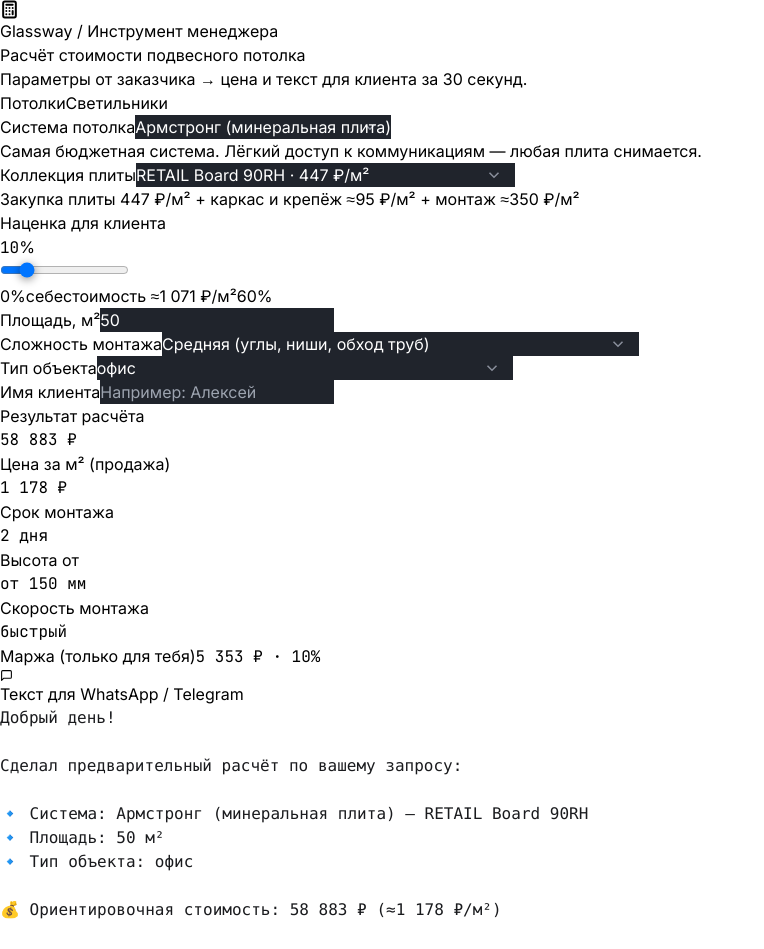
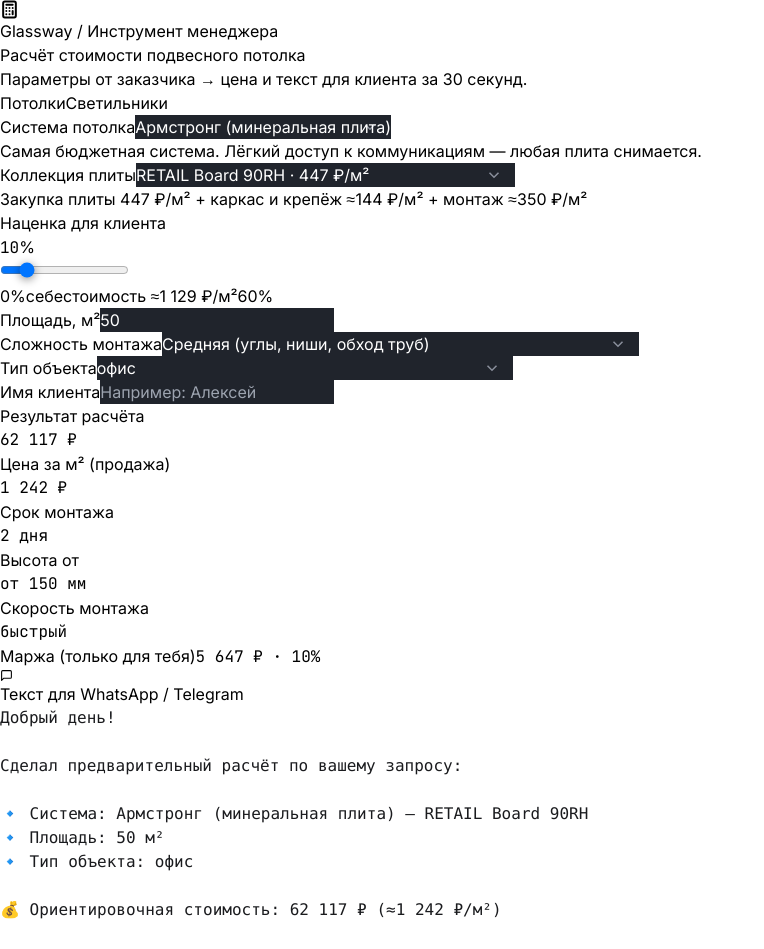
Before and after one commit to airazzeup-svg/glassway-calculator, a React (Vite) app: page / in a window 1280 px wide. Shown: the top 949 px of the page, without its empty margins (0-764 px from the left). Built offline with nearby package versions, Linux system fonts and the light colour scheme.

Commit message:
Update CeilingCalculator.jsx

```diff
--- a/src/CeilingCalculator.jsx
+++ b/src/CeilingCalculator.jsx
@@ -29,8 +29,15 @@
   artus_7: { label: "ARTUS Board 7мм SA (Спецстрой-Р)", price: 326.13 }
 };
 
-// Усреднённый расход каркаса T-24 (Албес) + крепёж на 1 м2, по накладной
-const ARMSTRONG_FRAME_PER_M2 = 95; // руб/м2 — каркас+уголок+подвесы+крепёж
+// Усреднённый расход каркаса T-24 (Албес) + крепёж на 1 м2.
+// Пересчитано по счёту Спецстрой-Р №19470 от 29.06.2026:
+//   Профиль T-24 NORMA белый: 3,3 пог.м/м² (норма для сетки 600×600, оба направления) × 31,37 ₽/пог.м ≈ 103,5 ₽/м²
+//   Уголок PL 19х24 9003 белый (Албес): 0,6 пог.м/м² (усреднённо, для помещения ~50м²) × 51,30 ₽/пог.м ≈ 30,8 ₽/м²
+//   Европодвес: 0,7 шт/м² × 6,34 ₽/шт ≈ 4,4 ₽/м²
+//   Мелкий крепёж (дюбели, саморезы — не в счёте): ≈5 ₽/м²
+// Итого ≈144 ₽/м². Норма на уголок условная (реально зависит от периметра, не только площади) —
+// если знаешь точный периметр объекта, эту цифру стоит скорректировать вручную.
+const ARMSTRONG_FRAME_PER_M2 = 144; // руб/м2 — каркас+уголок+подвесы+крепёж
 const ARMSTRONG_WORK_PER_M2 = 350; // руб/м2 — типовая стоимость монтажных работ
 
 // ---------- Прайс Декоформ Реутов на кубообразный потолок (оцинковка, от 30.03.2026) ----------
@@ -265,8 +272,18 @@
 const GRILIATO_CLASSIC_SUSPENSION_PRICE = 15; // руб/шт, подвес
 const GRILIATO_CLASSIC_CORNER_PRICE_PER_M = 40; // руб/м.п., уголок
 
-// Нормы расхода на 1м2 — упрощённые усреднённые нормы (не зависят от ячейки, выбор ячейки убран из интерфейса)
-const GRILIATO_RAIL_PER_M2 = 8; // м.п./м2 для мама/папа (усреднённая норма по типовой ячейке)
+// Доступные размеры ячейки (мм) — влияют на расход мама/папа на м².
+// Чем меньше ячейка, тем чаще идут рейки и тем выше расход материала.
+const GRILIATO_CELL_SIZES = ["100", "125", "150", "200", "300"];
+const GRILIATO_DEFAULT_CELL = "125"; // соответствует прежней усреднённой норме 8 м.п./м²
+
+// Нормы расхода на 1м2, зависящие от размера ячейки:
+// на каждый пог. метр перпендикулярного направления нужно 1000/ячейка(мм) рядов реек,
+// то есть расход мама (и отдельно папа) на м² = 1000 / cellSizeMm (м.п./м²).
+function griliatoRailPerM2(cellSizeMm) {
+  const c = Number(cellSizeMm) || Number(GRILIATO_DEFAULT_CELL);
+  return 1000 / c;
+}
 const GRILIATO_CONNECTOR_PER_M2 = 0.4; // шт/м2
 const GRILIATO_SUSPENSION_PER_M2 = 0.7; // шт/м2
 const GRILIATO_CORNER_PER_M2_M = 0.7; // м.п./м2
@@ -280,10 +297,11 @@
   standard40: "Стандарт (высота 40мм)"
 };
 
-function calcGriliatoBreakdown(griliatoType, griliatoHeight, colorKey, area) {
+function calcGriliatoBreakdown(griliatoType, griliatoHeight, colorKey, area, cellSizeMm) {
   const pricePerM = GRILIATO_PRICES[griliatoType][griliatoHeight][colorKey];
   const pricePerPiece = pricePerM * GRILIATO_PIECE_LENGTH;
-  const railPieces = (GRILIATO_RAIL_PER_M2 * area) / GRILIATO_PIECE_LENGTH;
+  const railPerM2 = griliatoRailPerM2(cellSizeMm);
+  const railPieces = (railPerM2 * area) / GRILIATO_PIECE_LENGTH;
 
   const rows = [
     { name: `Грильято ${GRILIATO_TYPE_LABELS[griliatoType]}, элемент «мама»`, qty: railPieces, unit: "шт", costPerUnit: pricePerPiece },
@@ -299,8 +317,8 @@
   return rows;
 }
 
-function calcGriliatoCostPerM2(griliatoType, griliatoHeight, colorKey) {
-  const breakdown = calcGriliatoBreakdown(griliatoType, griliatoHeight, colorKey, 1);
+function calcGriliatoCostPerM2(griliatoType, griliatoHeight, colorKey, cellSizeMm) {
+  const breakdown = calcGriliatoBreakdown(griliatoType, griliatoHeight, colorKey, 1, cellSizeMm);
   return breakdown.reduce((sum, item) => sum + item.qty * item.costPerUnit, 0);
 }
 
@@ -537,6 +555,7 @@
   const [cassetteSupplier, setCassetteSupplier] = useState(saved.cassetteSupplier || "eco"); // eco | grandline_closed
   const [griliatoType, setGriliatoType] = useState(saved.griliatoType || "classic"); // classic | gl15
   const [griliatoHeight, setGriliatoHeight] = useState(saved.griliatoHeight || "eco30"); // eco30 | standard40
+  const [griliatoCell, setGriliatoCell] = useState(saved.griliatoCell || GRILIATO_DEFAULT_CELL); // размер ячейки, мм
   const [markup, setMarkup] = useState(saved.markup ?? 10); // % наценки на закупку
   const [color, setColor] = useState(saved.color || "white");
   const [customColorMarkup, setCustomColorMarkup] = useState(saved.customColorMarkup ?? 15); // % доплаты за нестандартный цвет (RAL)
@@ -562,13 +581,13 @@
   useEffect(() => {
     saveParams({
       mode, system, tier, armstrongBoard, kuboPanel, kuboSupplier, kuboWoodType,
-      kuboLoftType, kuboLoftPaint, cassetteSupplier, griliatoType, griliatoHeight,
+      kuboLoftType, kuboLoftPaint, cassetteSupplier, griliatoType, griliatoHeight, griliatoCell,
       markup, color, customColorMarkup, area, complexity, objectType,
       lightingType, lightingSize, lightingColorBW, lightingQty, lightingMarkup
     });
   }, [
     mode, system, tier, armstrongBoard, kuboPanel, kuboSupplier, kuboWoodType,
-    kuboLoftType, kuboLoftPaint, cassetteSupplier, griliatoType, griliatoHeight,
+    kuboLoftType, kuboLoftPaint, cassetteSupplier, griliatoType, griliatoHeight, griliatoCell,
     markup, color, customColorMarkup, area, complexity, objectType,
     lightingType, lightingSize, lightingColorBW, lightingQty, lightingMarkup
   ]);
@@ -601,7 +620,7 @@
       return (panelPrice + KUBO_FITTINGS_PER_M2 + KUBO_WORK_PER_M2) * complexityMult;
     }
     if (isGriliato) {
-      const materialCost = calcGriliatoCostPerM2(griliatoType, griliatoHeight, color === CUSTOM_COLOR_KEY ? "white" : color);
+      const materialCost = calcGriliatoCostPerM2(griliatoType, griliatoHeight, color === CUSTOM_COLOR_KEY ? "white" : color, griliatoCell);
       return (materialCost + GRILIATO_WORK_PER_M2) * complexityMult;
     }
     if (isCassette && cassetteSupplier === "grandline_closed") {
@@ -609,7 +628,7 @@
       return (materialCost + GRILIATO_WORK_PER_M2) * complexityMult; // монтаж кассетного — сопоставим с Грильято
     }
     return sys[tier] * complexityMult;
-  }, [isArmstrong, armstrongBoard, isKubo, kuboPanel, kuboSupplier, kuboWoodType, kuboLoftType, kuboLoftPaint, isGriliato, griliatoType, griliatoHeight, color, isCassette, cassetteSupplier, complexityMult, sys, tier]);
+  }, [isArmstrong, armstrongBoard, isKubo, kuboPanel, kuboSupplier, kuboWoodType, kuboLoftType, kuboLoftPaint, isGriliato, griliatoType, griliatoHeight, griliatoCell, color, isCassette, cassetteSupplier, complexityMult, sys, tier]);
 
   const calc = useMemo(() => {
     const a = Math.max(0, Number(area) || 0);
@@ -646,7 +665,7 @@
     let griliatoSuspension = null;
     let griliatoCorner = null;
     if (isGriliato) {
-      const railPieces = (GRILIATO_RAIL_PER_M2 * a) / GRILIATO_PIECE_LENGTH;
+      const railPieces = (griliatoRailPerM2(griliatoCell) * a) / GRILIATO_PIECE_LENGTH;
       griliatoMama = railPieces;
       griliatoPapa = railPieces;
       if (griliatoType === "classic") {
@@ -672,7 +691,7 @@
       griliatoSuspension,
       griliatoCorner
     };
-  }, [area, baseCostPerM2, markup, sys.speed, isKubo, kuboPanel, isGriliato, griliatoType, color, customColorMarkup]);
+  }, [area, baseCostPerM2, markup, sys.speed, isKubo, kuboPanel, isGriliato, griliatoType, griliatoCell, color, customColorMarkup]);
 
   const lightingCalc = useMemo(() => {
     const lt = LIGHTING_TYPES[lightingType];
@@ -693,7 +712,7 @@
       : isKubo
       ? getKuboLabel(kuboSupplier, kuboPanel, kuboWoodType, kuboLoftType)
       : isGriliato
-      ? `${GRILIATO_TYPE_LABELS[griliatoType]} — ${GRILIATO_HEIGHT_LABELS[griliatoHeight]}`
+      ? `${GRILIATO_TYPE_LABELS[griliatoType]} — ${GRILIATO_HEIGHT_LABELS[griliatoHeight]}, ячейка ${griliatoCell}×${griliatoCell}мм`
       : `${sys.label}${tier === "premium" ? " (премиум-комплектация)" : ""}`;
     const colorLine = !isArmstrong
       ? color === CUSTOM_COLOR_KEY
@@ -711,7 +730,7 @@
 💰 Ориентировочная стоимость: ${formatRub(calc.total)}${calc.isMinOrder ? " (минимальный заказ)" : ` (≈${formatRub(calc.pricePerM2Adjusted)}/м²)`}
 
 Готов ответить на вопросы.`;
-  }, [clientName, sys, tier, calc, objectType, isArmstrong, armstrongBoard, isKubo, kuboPanel, kuboSupplier, kuboWoodType, kuboLoftType, isGriliato, griliatoType, griliatoHeight, color]);
+  }, [clientName, sys, tier, calc, objectType, isArmstrong, armstrongBoard, isKubo, kuboPanel, kuboSupplier, kuboWoodType, kuboLoftType, isGriliato, griliatoType, griliatoHeight, griliatoCell, color]);
 
   const handleCopyMessage = () => {
     navigator.clipboard.writeText(messageText);
@@ -740,7 +759,7 @@
       : isKubo
       ? getKuboLabel(kuboSupplier, kuboPanel, kuboWoodType, kuboLoftType)
       : isGriliato
-      ? `${GRILIATO_TYPE_LABELS[griliatoType]} — ${GRILIATO_HEIGHT_LABELS[griliatoHeight]}`
+      ? `${GRILIATO_TYPE_LABELS[griliatoType]} — ${GRILIATO_HEIGHT_LABELS[griliatoHeight]}, ячейка ${griliatoCell}×${griliatoCell}мм`
       : `${sys.label}${tier === "premium" ? " (премиум-комплектация)" : ""}`;
 
     const colorText = !isArmstrong
@@ -763,7 +782,7 @@
       const materialSum = Math.max(fullSum - installSum, 0);
 
       const colorForPrice = color === CUSTOM_COLOR_KEY ? "white" : color;
-      const breakdown = calcGriliatoBreakdown(griliatoType, griliatoHeight, colorForPrice, a);
+      const breakdown = calcGriliatoBreakdown(griliatoType, griliatoHeight, colorForPrice, a, griliatoCell);
       const colorMult = color === CUSTOM_COLOR_KEY ? 1 + Number(customColorMarkup) / 100 : 1;
       const materialRows = breakdown.map((item) => ({
         name: `${item.name}${colorSuffix}`,
@@ -1409,6 +1428,23 @@
                   </div>
                 </Field>
 
+                <Field label="Размер ячейки">
+                  <div className="grid grid-cols-5 gap-2">
+                    {GRILIATO_CELL_SIZES.map((cellSize) => (
+                      <TierButton
+                        key={cellSize}
+                        active={griliatoCell === cellSize}
+                        onClick={() => setGriliatoCell(cellSize)}
+                      >
+                        {cellSize}
+                      </TierButton>
+                    ))}
+                  </div>
+                  <p className="text-[11px] text-[#8A8F9C] mt-1.5 leading-relaxed">
+                    Чем меньше ячейка — тем чаще рейки и выше расход мама/папа на м².
+                  </p>
+                </Field>
+
                 <Field label="Цвет покрытия">
                   <div className="grid grid-cols-3 gap-2">
                     {Object.entries(STANDARD_COLORS).map(([key, label]) => (
@@ -1442,7 +1478,7 @@
                 </Field>
 
                 <p className="text-xs text-[#8A8F9C] -mt-1 leading-relaxed">
-                  Закупка материала {formatRub(calcGriliatoCostPerM2(griliatoType, griliatoHeight, color === CUSTOM_COLOR_KEY ? "white" : color))}/м² (Файнберг) + монтаж ≈{formatRub(GRILIATO_WORK_PER_M2)}/м²
+                  Закупка материала {formatRub(calcGriliatoCostPerM2(griliatoType, griliatoHeight, color === CUSTOM_COLOR_KEY ? "white" : color, griliatoCell))}/м² (Файнберг) + монтаж ≈{formatRub(GRILIATO_WORK_PER_M2)}/м²
                 </p>
               </>
             ) : isCassette ? (
```
